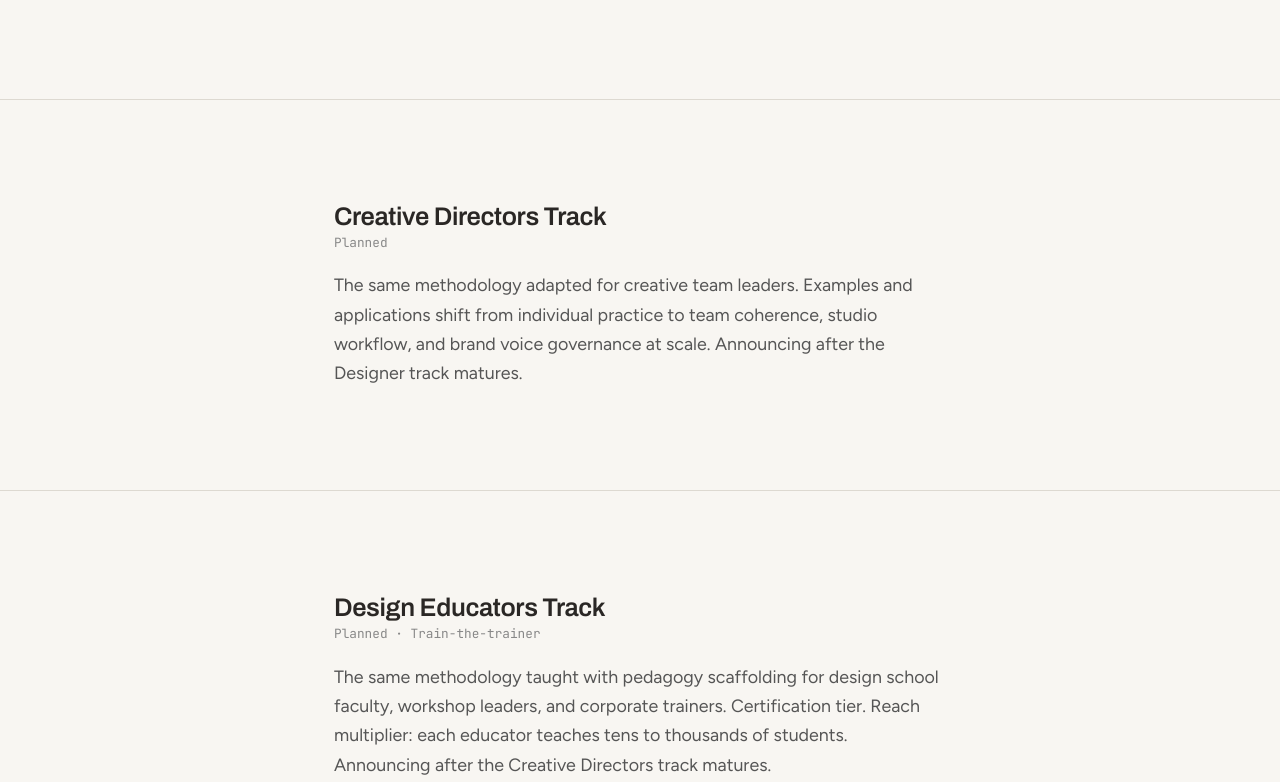
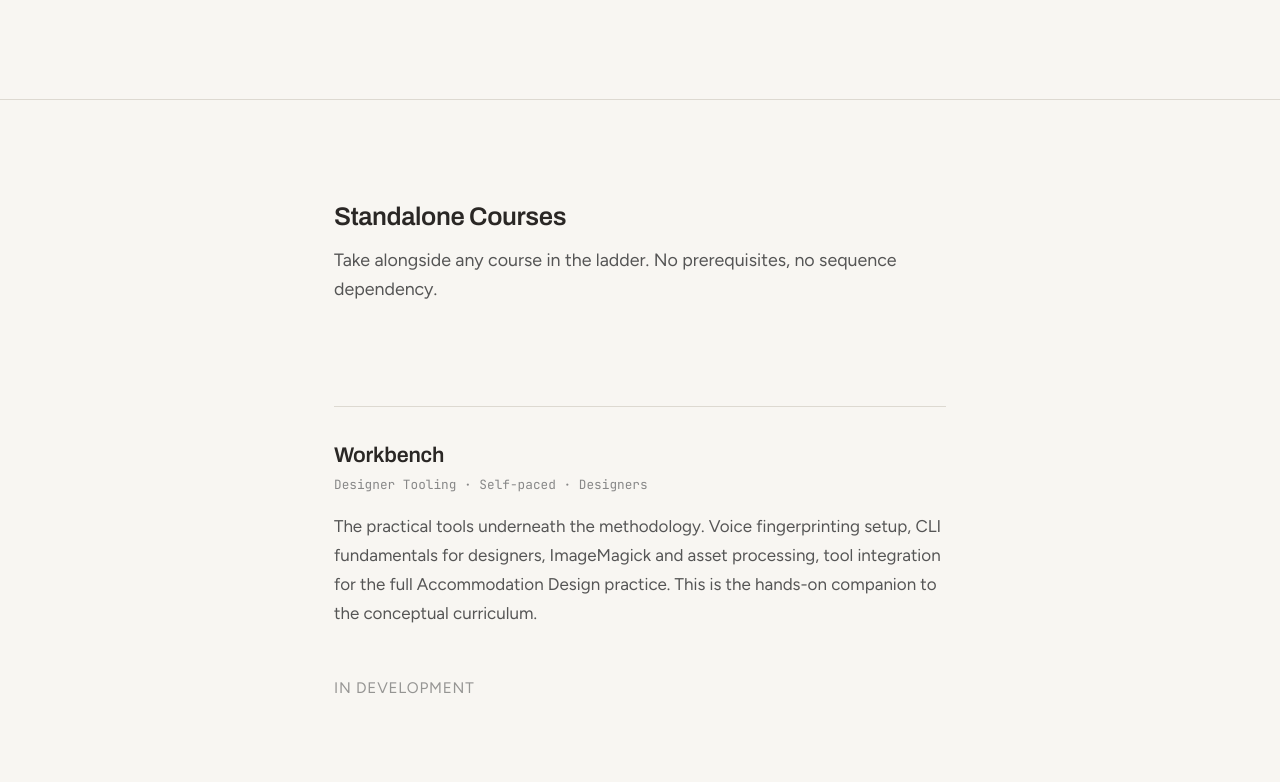
Before and after one commit to PeterSalvato/joinery-site, a plain HTML site: page courses.html in a window 1280 px wide. Shown: the part 3456-4238 px from the top of the page. Drawn offline with Linux system fonts and the light colour scheme.

Commit message:
Courses page: add Workbench standalone course card
Workbench (Designer Tooling) added as standalone section between
Designer Track and Creative Directors Track. Voice fingerprinting,
CLI, ImageMagick, tool integration. No sequence dependency. Status:
In Development.

```diff
--- a/courses.html
+++ b/courses.html
@@ -105,6 +105,21 @@
             </div>
         </section>
 
+        <!-- Standalone -->
+        <section class="section" style="padding-top: var(--space-xl); border-top: 1px solid var(--color-rule);">
+            <div class="section-inner">
+                <h2>Standalone Courses</h2>
+                <p style="font-size: 1.05rem; color: var(--color-text-mid); margin-top: 0.75rem; margin-bottom: var(--space-xl);">Take alongside any course in the ladder. No prerequisites, no sequence dependency.</p>
+
+                <div class="course-entry">
+                    <h3>Workbench</h3>
+                    <div class="course-meta">Designer Tooling &middot; Self-paced &middot; Designers</div>
+                    <p>The practical tools underneath the methodology. Voice fingerprinting setup, CLI fundamentals for designers, ImageMagick and asset processing, tool integration for the full Accommodation Design practice. This is the hands-on companion to the conceptual curriculum.</p>
+                    <span class="status-indicator" style="margin-top: 0.75rem; display: inline-block;">In Development</span>
+                </div>
+            </div>
+        </section>
+
         <!-- Creative Directors Track -->
         <section class="section" style="padding-top: var(--space-xl); border-top: 1px solid var(--color-rule);">
             <div class="section-inner">
```
